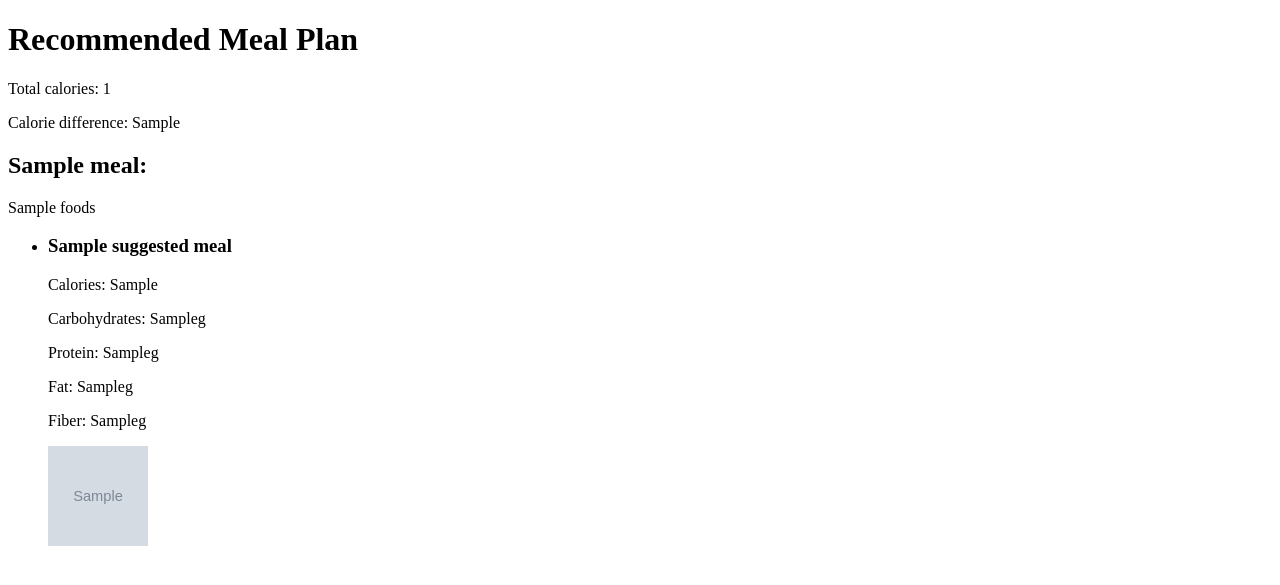
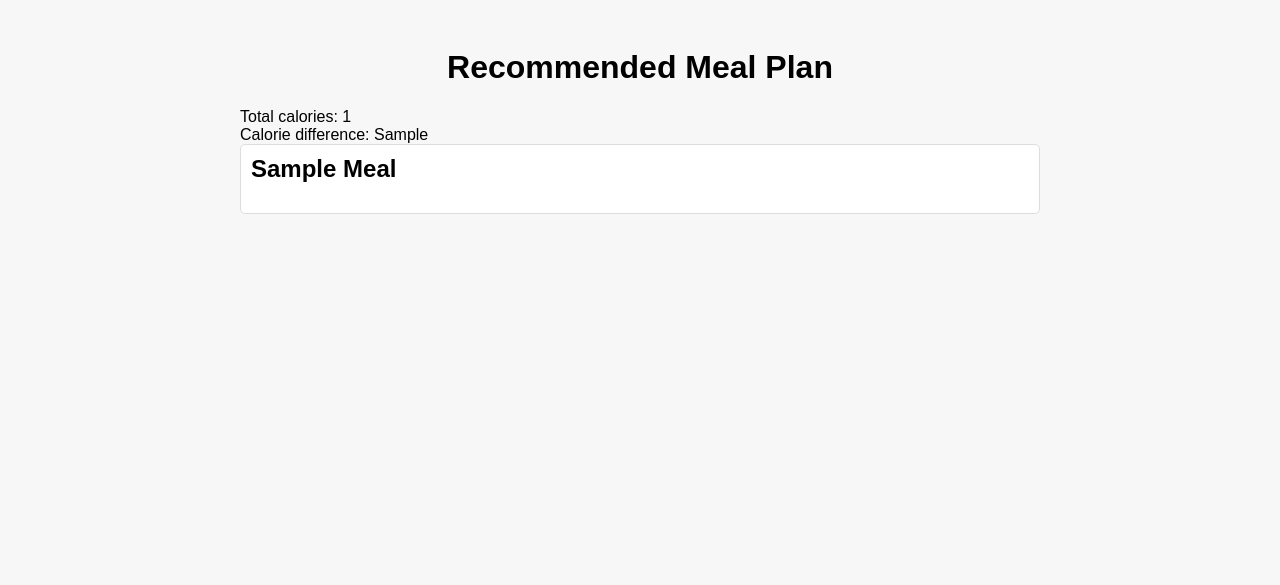
Before and after one commit to narendra180317/idp, a Django app: template templates/predict.html in a window 1280 px wide. Shown: the top 585 px of the page. Run offline with Django 4.2, Linux system fonts and the light colour scheme; the template is opened without the code that fills it: most values are stand-ins (such as "Sample title", 1, 10 or a date in 2020); grey boxes marked "Sample" are stand-in pictures; parts of the project's set-up code (start-up, migrations or seed data) failed here and were passed over.

Commit message:
predict wala change gareko

```diff
--- a/templates/predict.html
+++ b/templates/predict.html
@@ -2,36 +2,89 @@
 <html>
 <head>
     <title>Meal Recommendations</title>
+    <style>
+        /* Add your CSS styling here */
+        body {
+            font-family: Arial, sans-serif;
+            background-color: #f7f7f7;
+        }
+
+        .container {
+            max-width: 800px;
+            margin: 0 auto;
+            padding: 20px;
+        }
+
+        .meal {
+            margin-bottom: 20px;
+            padding: 10px;
+            border: 1px solid #ddd;
+            background-color: #fff;
+            border-radius: 5px;
+        }
+
+        .food {
+            margin-bottom: 10px;
+            padding: 10px;
+            border: 1px solid #eee;
+            border-radius: 5px;
+            display: flex;
+            align-items: center;
+        }
+
+        .food img {
+            max-width: 100px;
+            max-height: 100px;
+            margin-right: 10px;
+        }
+
+        h1 {
+            text-align: center;
+        }
+
+        h2 {
+            margin-top: 0;
+        }
+
+        p {
+            margin: 0;
+        }
+    </style>
 </head>
 <body>
+    <div class="container">
         <h1>Recommended Meal Plan</h1>
         <p>Total calories: {{ total_calories }}</p>
         <p>Calorie difference: {{ calorie_difference }}</p>
 
-    {% if meal_recommendations %}
         {% for meal_type, foods in meal_recommendations.items %}
-            <h2>{{ meal_type|title }} meal:</h2>
+            <div class="meal">
+                <h2>{{ meal_type }} Meal</h2>
                 {% if foods %}
-            {{foods}}
-                <ul>
-                    {% for food in foods %}
-                        <li>
-                            <h3>{{ suggested_meals.foodName }}</h3>
-                            <p>Calories: {{ suggested_meals.Calories_Kcal }}</p>
-                            <p>Carbohydrates: {{ suggested_meals.carbohydrate_g }}g</p>
-                            <p>Protein: {{ food.protein_g }}g</p>
-                            <p>Fat: {{ food.fat_g }}g</p>
-                            <p>Fiber: {{ food.fiber_g }}g</p>
-                            <img src="{{ food.image.url }}" alt="{{ food.foodName }}" width="100" height="100">
-                        </li>
+                    {% for food_item in foods %}
+                        {% for meal_detail in suggested_meals %}
+                            {% if food_item in meal_detail.meal %}
+                                <div class="food">
+                                    {% for food in meal_detail.foods %}
+                                        <div>
+                                            <h3>{{ food.foodName }}</h3>
+                                            <p>Calories: {{ food.calories }}</p>
+                                            <p>Carbohydrates: {{ food.carbohydrates }} g</p>
+                                            <p>Protein: {{ food.protein }} g</p>
+                                            <p>Fat: {{ food.fat }} g</p>
+                                            <p>Fiber: {{ food.fiber }} g</p>
+                                        </div>
+                                        <img src="{{ food.image }}" alt="{{ food.foodName }}">
                                     {% endfor %}
-                </ul>
+                                </div>
+                            {% endif %}
+                        {% endfor %}
+                    {% endfor %}
                 {% else %}
                     <p>No food items found for {{ meal_type }} meal.</p>
                 {% endif %}
+            </div>
         {% endfor %}
-    {% else %}
-        <p>No meal recommendations available.</p>
-    {% endif %}
+    </div>
 </body>
 </html>
```
Lines whose indentation alone changed are shown as unchanged.
